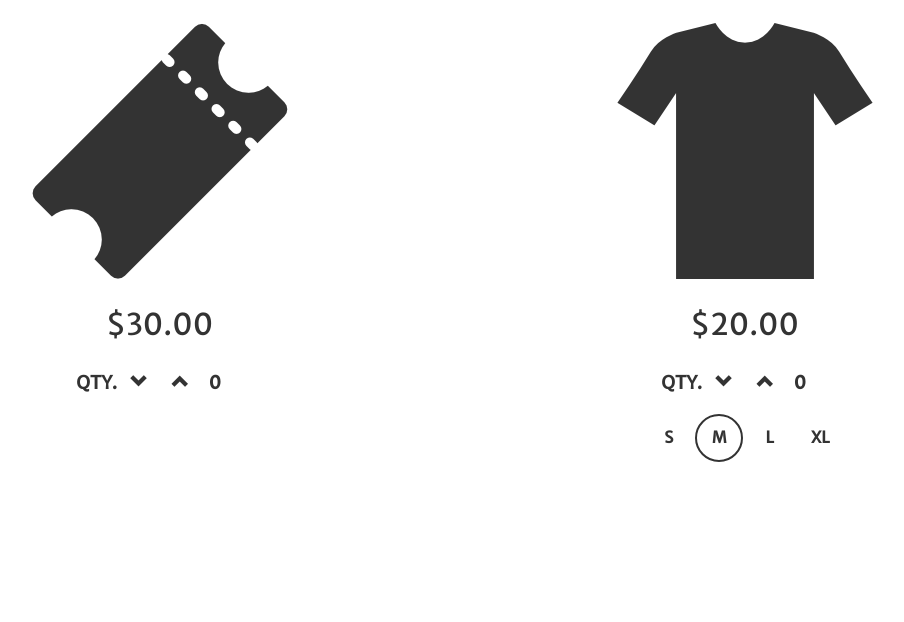
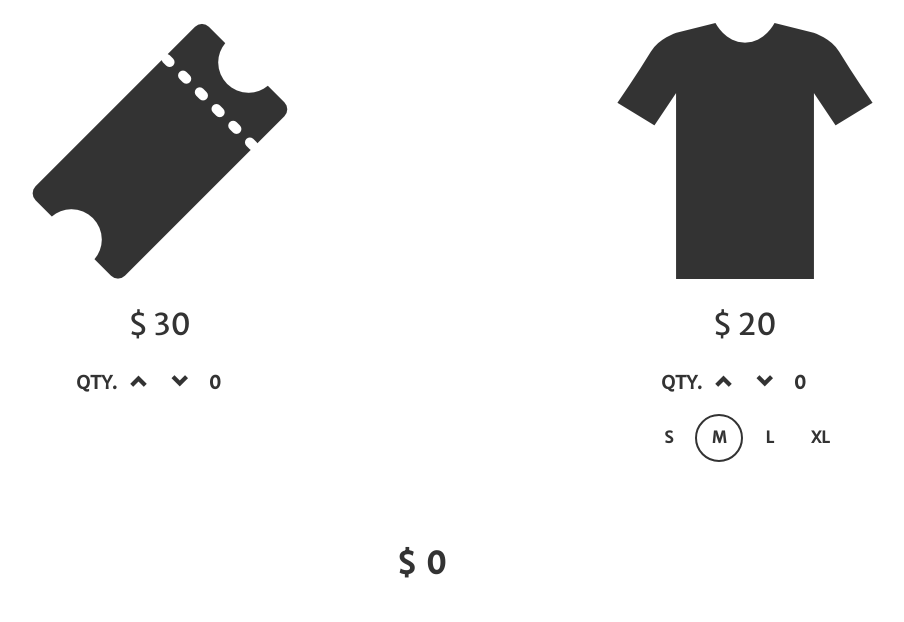
Before and after one commit to fochtman/fhs_2005_site, a Django app: page /shop/ in a window 1280 px wide. Shown: the part 249-871 px from the top of the page, without its empty margins (188-1092 px from the left). Before the commit the page ends 711 px from the top, so only its background shows below. Run offline with Django 3.2, Linux system fonts and the light colour scheme; some libraries are stand-ins or nearby versions.

Commit message:
updated store

```diff
--- a/home/views.py
+++ b/home/views.py
@@ -54,35 +54,56 @@ def charge(request, question_id):
 
 
 def charge(request):
+    '''
+    print 'values'
+    print request.POST.values()
+    print 'keys'
+    print request.POST.keys()
+    '''
 
-    amnt = 100000
+    meta = {}
 
+    num_tickets = 'Number of tickets'
+    meta[num_tickets] = request.POST['tk0']
+
+    num_ts0 = 'Number of ts0'
+    meta[num_ts0] = int(request.POST['ts0'])
+
+    if meta[num_ts0] > 0:
+        tso_size = 'ts0_size'
+        meta[tso_size] = request.POST[tso_size]
+
+    amount = int(request.POST['oTotal']) * 100
+
+    # print meta
     # customer=customer.id,
     # TODO: send email receipt
 
     token = request.POST['stripeToken']
 
-    try:
-        charge = stripe.Charge.create(
-            amount=amnt,
-            currency='usd',
-            source=token,
-            description="Reunion Ticket"
-        )
-    except stripe.CardError, e:
-        # the card has been declined
-        # redisplay shopping page with js alert or something
-        # return render(request, 'home/shop.html', {
-        #   'error_msg' : ...
-        # })
-        pass
-    else:
-        # logs = {'ok': True}
-        # url = reverse('notamember', kwargs={'classname': classname})
-        # return HttpResponseRedirect(url)
-        # url = reverse('home:shop', kwargs={'ok': True})
-        # return HttpResponseRedirect(url)
-        # return render(request, 'home:shop', logs)
-        # return render(reverse('home:success', logs))
+    if amount > 0:
+        try:
+            charge = stripe.Charge.create(
+                amount=amount,
+                currency='usd',
+                source=token,
+                description="Reunion Purchase",
+                metadata=meta
+            )
+        except stripe.CardError, e:
+            # the card has been declined
+            # redisplay shopping page with js alert or something
+            # return render(request, 'home/shop.html', {
+            #   'error_msg' : ...
+            # })
+            pass
+        else:
+            # logs = {'ok': True}
+            # url = reverse('notamember', kwargs={'classname': classname})
+            # return HttpResponseRedirect(url)
+            # url = reverse('home:shop', kwargs={'ok': True})
+            # return HttpResponseRedirect(url)
+            # return render(request, 'home:shop', logs)
+            # return render(reverse('home:success', logs))
 
-        return HttpResponseRedirect(reverse('home:success'))
+            return HttpResponseRedirect(reverse('home:success'))
--- a/static/css/base.css
+++ b/static/css/base.css
@@ -89,6 +89,15 @@ input[type=number] {
     margin-bottom: 10px;
     border: transparent;
     font-weight: bold;
+}
+
+input[type=number]#oTotal {
+    width: 80px;
+    margin-left: 2px;
+    margin-right: 4px;
+    margin-bottom: 10px;
+    border: transparent;
+    font-weight: bold;
     /*text-align: center;*/
 }
 
@@ -102,4 +111,3 @@ input[type=button] {
     margin: auto;
     padding: 10px 10px;
 }
-/*battleship	#D0D2C4*/
--- a/templates/shop.html
+++ b/templates/shop.html
@@ -20,20 +20,17 @@ data-shippingAddress="true"
 <br>
 
 <script>
-    function incValue(name)
-    {
+    function dec(v, x) { return v - x; }
+    function inc(v, x) { return v + x; }
+
+    function deltaFunc(name, f, tDelta) {
         var value = parseInt(document.getElementById(name).value, 10);
         value = isNaN(value) ? 0 : value;
-        value++;
-        document.getElementById(name).value = value;
-    }
-    function decValue(name)
-    {
-        var value = parseInt(document.getElementById(name).value, 10);
-        value = isNaN(value) ? 0 : value;
-        if (value > 0) {
-            value--;
-            document.getElementById(name).value = value;
+        if (f(value, 1) >= 0) {
+            document.getElementById(name).value = f(value, 1);
+            var ot = parseInt(document.getElementById("oTotal").value);
+            //console.log(document.getElementById("oTotal"));
+            document.getElementById("oTotal").value = f(ot, tDelta);
         }
     }
 </script>
@@ -49,14 +46,14 @@ data-shippingAddress="true"
                             <br>
                             <img src="{% static 'img/ticket.png' %}" alt="...">
                             <div class="caption">
-                                <h2>$30.00</h2>
+                                <h2>$ 30</h2>
                             </div>
                             <h4>
                                 <label>QTY.</label>
-                                <button type="button" onclick="decValue('tk0')" class="glyphicon glyphicon-chevron-down"> </button>
-                                <button type="button" onclick="incValue('tk0')" class="glyphicon glyphicon-chevron-up"> </button>
+                                <button type="button" onclick="deltaFunc('tk0', inc, 30)" class="glyphicon glyphicon-chevron-up">   </button>
+                                <button type="button" onclick="deltaFunc('tk0', dec, 30)" class="glyphicon glyphicon-chevron-down"> </button>
                                 <input type="number" name="tk0" id="tk0" value="0" readonly size="2">
-                                </h4>
+                            </h4>
                         </div>
                     </div>
                 </div>
@@ -66,31 +63,40 @@ data-shippingAddress="true"
                             <br>
                             <img src="{% static 'img/t-shirt.png' %}" alt="...">
                             <div class="caption">
-                                <h2>$20.00</h2>
+                                <h2>$ 20</h2>
                             </div>
                             <h4>
                                 <label>QTY.</label>
-                                <button type="button" onclick="decValue('ts0')" class="glyphicon glyphicon-chevron-down"> </button>
-                                <button type="button" onclick="incValue('ts0')" class="glyphicon glyphicon-chevron-up"> </button>
+                                <button type="button" onclick="deltaFunc('ts0', inc, 20)" class="glyphicon glyphicon-chevron-up">   </button>
+                                <button type="button" onclick="deltaFunc('ts0', dec, 20)" class="glyphicon glyphicon-chevron-down"> </button>
                                 <input type="number" name="ts0" id="ts0" value="0" readonly size="2">
                             </h4>
-                            <!--<div class="tn-group" id="btn-group-a" data-toggle="buttons">-->
                             <div class="btn-group-a" data-toggle="buttons">
                                 <label class="btn t-size">
-                                    <input type="radio" name="options" id="option1" autocomplete="off" checked> S
+                                    <input type="radio" name="ts0_size" id="option1" value="S"> S
                                 </label>
                                 <label class="btn t-size active">
-                                    <input type="radio" name="options" id="option2" autocomplete="off"> M
+                                    <input type="radio" name="ts0_size" id="option2" value="M" checked> M
                                 </label>
                                 <label class="btn t-size">
-                                    <input type="radio" name="options" id="option3" autocomplete="off"> L
+                                    <input type="radio" name="ts0_size" id="option3" value="L"> L
                                 </label>
                                 <label class="btn t-size">
-                                    <input type="radio" name="options" id="option4" autocomplete="off"> XL
+                                    <input type="radio" name="ts0_size" id="option4" value="XL"> XL
                                 </label>
                             </div>
-
                         </div>
+                    </div>
+                </div>
+            </div>
+            <div class="row">
+                <div class="col-md-12 text-center">
+                    <br>
+                    <br>
+                    <h2>
+                        <label>$
+                            <input type="number" name="oTotal" id="oTotal" value="0" readonly size="4">
+                        </label>
                         <script
                                 src="https://checkout.stripe.com/checkout.js" class="stripe-button"
                                 data-key="pk_test_7gQww1UajKTpmBrT5amJxAuv"
@@ -102,7 +108,7 @@ data-shippingAddress="true"
                                 data-shippingAddress="true"
                                 data-notrack>
                         </script>
-                    </div>
+                    </h2>
                 </div>
             </div>
         </div>
```
